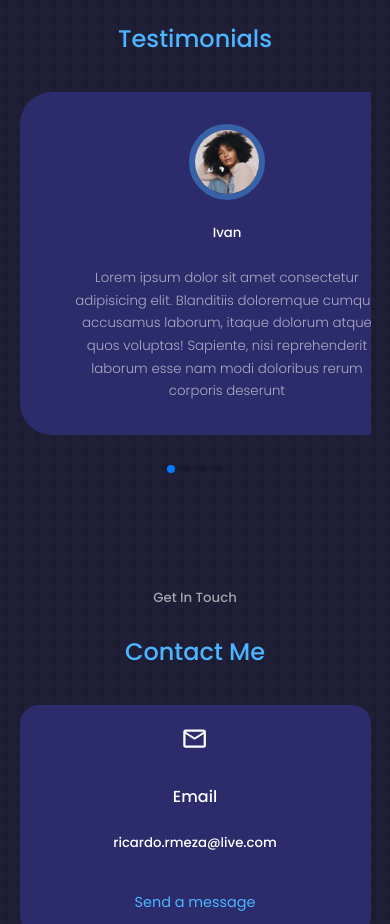
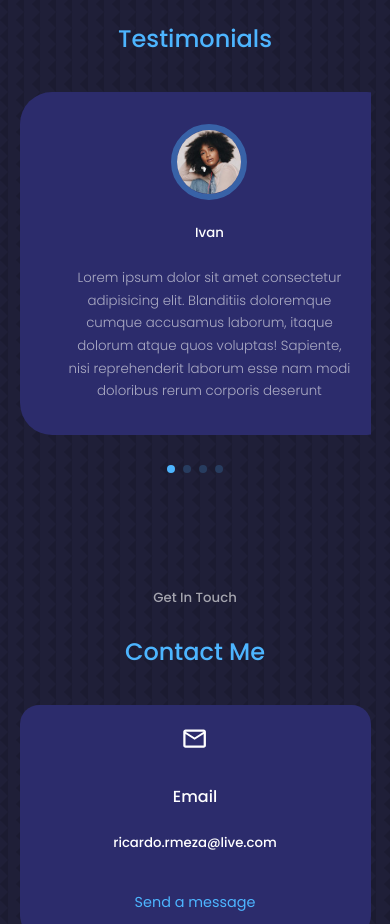
Before and after one commit to ricardormeza/plantilla-uno, a React (Vite) app: page / in a window 390 px wide. Shown: the part 9300-10224 px from the top of the page. Built offline with nearby package versions, Linux system fonts and the light colour scheme.

Commit message:
💄  testimonial mobile design

```diff
--- a/src/components/portfolio/Portfolio.jsx
+++ b/src/components/portfolio/Portfolio.jsx
@@ -74,12 +74,6 @@ const Portfolio = () => {
                                             effect='blur'
                                             loading='lazy'
                                         />
-                                        {/* <img src={image }
-                                        alt={title}
-                                        loading='lazy'
-                                        width='100%'
-                                        height='100%'
-                                        /> */}
                                     </div>
                                     <h3>{title}</h3>
                                         <div className="portfolio__item-cta">
--- a/src/components/testimonials/Testimonials.jsx
+++ b/src/components/testimonials/Testimonials.jsx
@@ -1,4 +1,4 @@
-import React from 'react'
+import React, { Suspense } from 'react'
 import testimonials from './testimonials.css'
 import avatar1 from '../../assets/avatar1.jpg'
 import avatar2 from '../../assets/avatar2.jpg'
@@ -7,7 +7,9 @@ import avatar4 from '../../assets/avatar4.jpg'
 // import Swiper core and required modules
 import { Pagination} from 'swiper';
 
-import { Swiper, SwiperSlide } from 'swiper/react';
+import { Swiper, SwiperSlide } from 'swiper/react'
+import { LazyLoadImage } from 'react-lazy-load-image-component';
+import 'react-lazy-load-image-component/src/effects/blur.css'
 
 // Import Swiper styles
 import 'swiper/css';
@@ -38,6 +40,7 @@ const data = [
 const Testimonials = () => {
     return (
         <section id='testimonials'>
+            <Suspense>
                 <h5>Review from clients</h5>
                 <h2>Testimonials</h2>
                 <Swiper className="container testimonials__container"
@@ -52,7 +55,14 @@ const Testimonials = () => {
                             return(
                                 <SwiperSlide key={index} className='testimonial'>
                                     <div className="client_avatar">
-                                    <img src={avatar} alt="cliente testimonial image" />
+                                    <LazyLoadImage
+                                            src={avatar}
+                                            alt='Testimonials of clients'
+                                            height='100%'
+                                            width='100%'
+                                            effect='blur'
+                                            loading='lazy'
+                                        />
                                     </div>
                                     <h5 className='client__name'>{name}</h5>
                                     <small className='client__review'>{review}</small>
@@ -62,6 +72,7 @@ const Testimonials = () => {
                     }
 
                 </Swiper>
+            </Suspense>
         </section>
     )
 }
--- a/src/components/testimonials/testimonials.css
+++ b/src/components/testimonials/testimonials.css
@@ -16,6 +16,7 @@
     padding: 2rem;
     border-radius: 2rem;
     user-select: none;
+    width: 90%!important;
 }
 .client__review{
     color: var(--color-light);
@@ -23,6 +24,9 @@
     display:block;
     width: 80%;
     margin: 0.8rem auto 0;
+}
+.swiper-pagination-clickable .swiper-pagination-bullet{
+    background: var(--color-primary);
 }
 /*=============MEDIA QUERIES (small DEVICES)===================*/
 @media screen and (max-width: 1024px){
```
Lines whose indentation alone changed are shown as unchanged.
